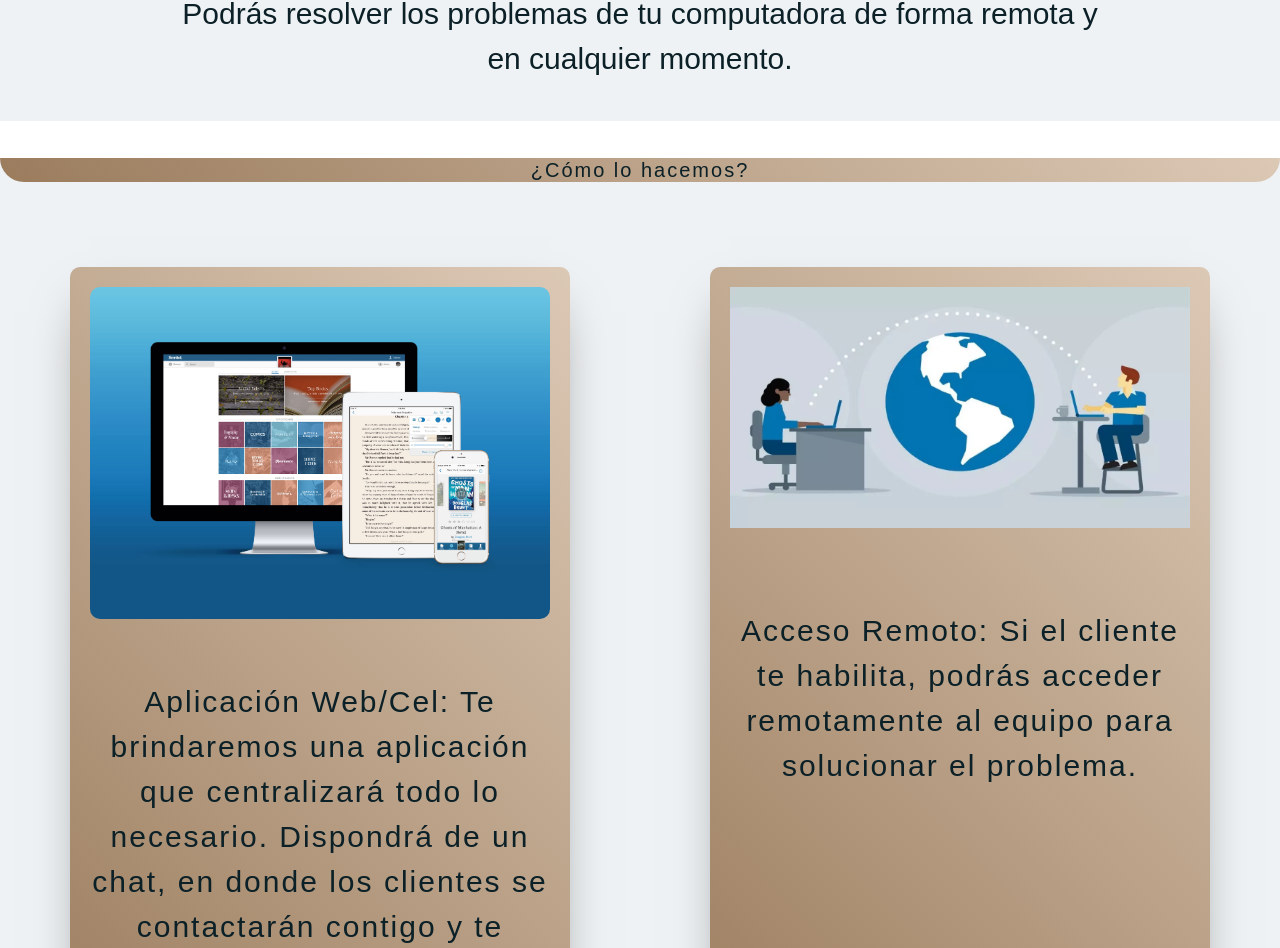
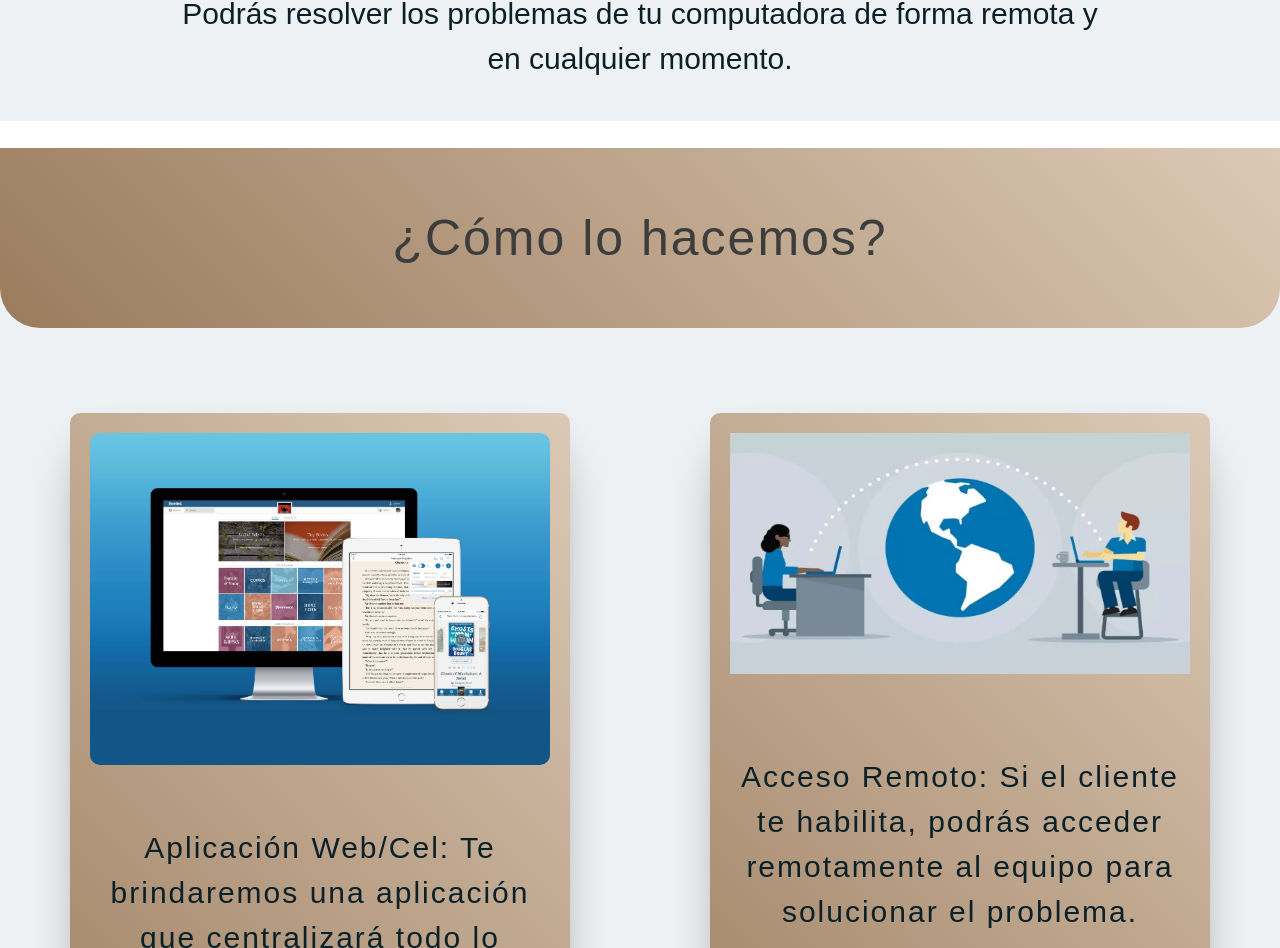
Before and after one commit to maxicuesta-25/Proyecto-techsupport, a website: page index.html in a window 1280 px wide. Shown: the part 1186-2134 px from the top of the page. Drawn offline with Linux system fonts and the light colour scheme.

Commit message:
Techsupports con sass

```diff
--- a/CSS/style.css
+++ b/CSS/style.css
@@ -165,7 +165,9 @@ a {
   border-bottom-right-radius: 40px; }
 
 .como_hacemos_titulo {
+  color: #3d3d3d;
   text-align: center;
+  font-size: 50px;
   padding: 60px;
   margin-top: -10px;
   transition: all 0.4s; }
--- a/index.html
+++ b/index.html
@@ -58,7 +58,7 @@
     </section>
         <section class="como_hacemos">
             <div class="como_hacemos_contenedor_titulo">
-                <h2 id="como-hacemos-titulo">
+                <h2 class="como_hacemos_titulo">
                     ¿Cómo lo hacemos?
                 </h2>
             </div>
```
